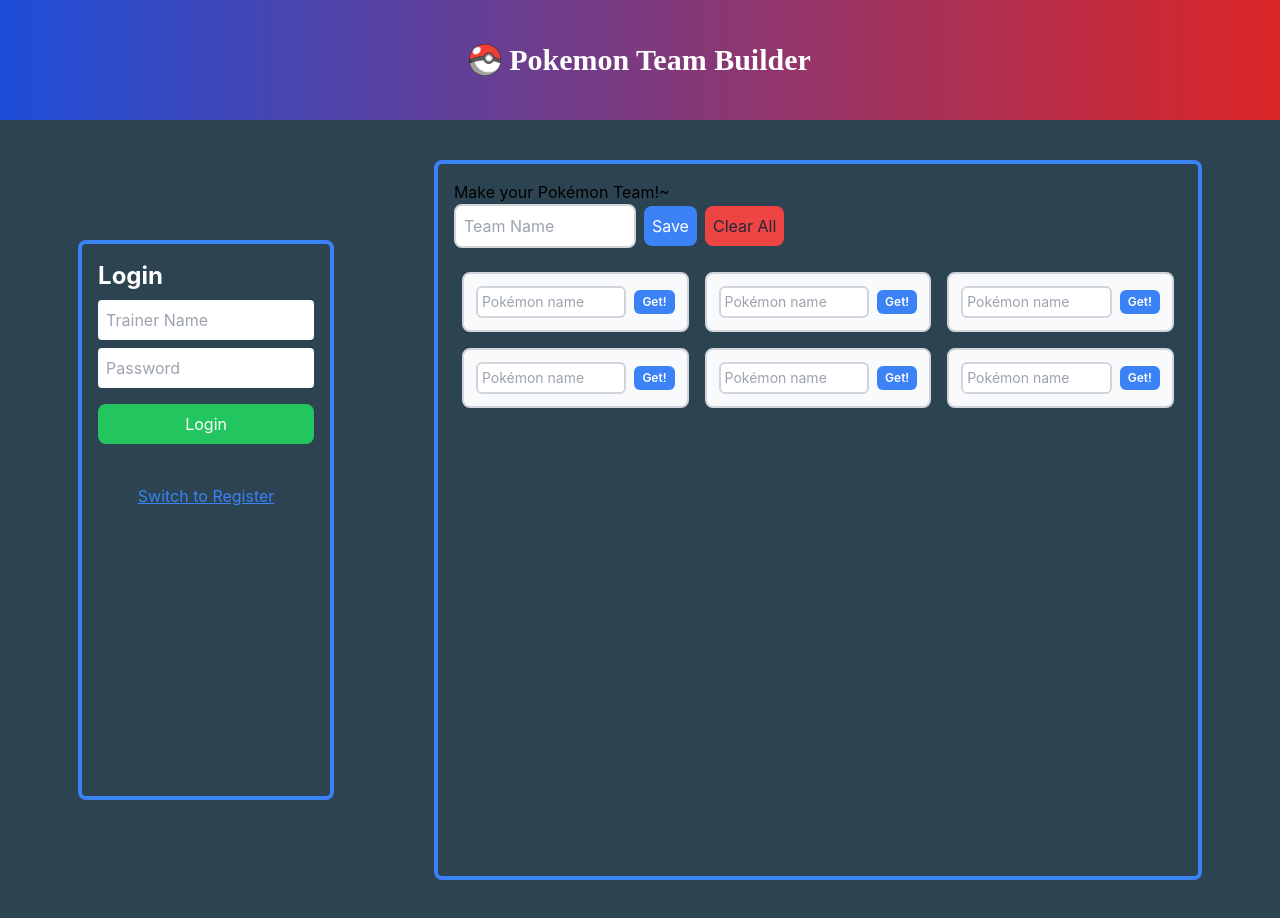
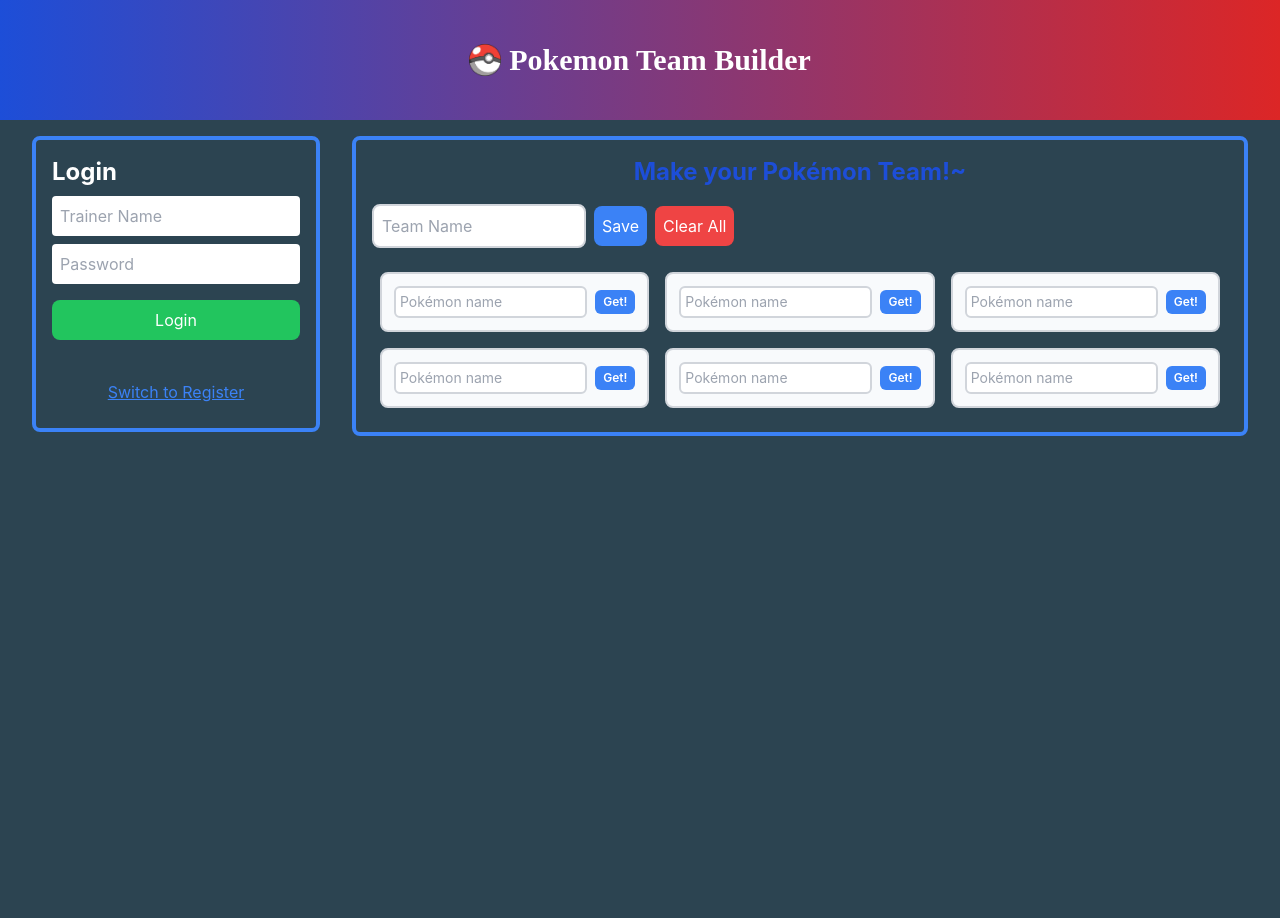
Before and after one commit to ACwolf55/Pokemon-team-builder-hooks, a React (Create React App) app: page / in a window 1280 px wide. Built offline with nearby package versions, Linux system fonts and the light colour scheme; a web font is replaced by a local one.

Commit message:
feat: clear buttons, friendlier error messages, responsive CSS, header link

```diff
--- a/src/components/Nav.tsx
+++ b/src/components/Nav.tsx
@@ -15,7 +15,7 @@
 
 
   return (
-    <nav className={`lg:w-[20vw] w-full lg:h-[70vh] h-auto border-4 p-4 rounded-lg ${isRegister ? 'border-red-500 bg-red-500' : 'border-blue-500'}`}>
+    <nav className={`w-full max-w-sm lg:max-w-none lg:w-72 border-4 p-4 rounded-lg ${isRegister ? 'border-red-500 bg-red-500' : 'border-blue-500'}`}>
   { sessionTrainerName ? <UserNav sessionTrainerName={sessionTrainerName}/> : <RegLoginNav/>  }
   </nav>
   );
--- a/src/components/NewPokemonTeam.tsx
+++ b/src/components/NewPokemonTeam.tsx
@@ -76,8 +76,10 @@
   };
 
   return (
-    <div className="lg:w-[60vw] w-full lg:h-[90vh] h-auto border-4 border-blue-500 rounded-lg p-4">
-      <h2>Make your Pokémon Team!~</h2>
+    <div className="w-full lg:max-w-4xl border-4 border-blue-500 rounded-lg p-4">
+      <h2 className="text-2xl font-bold text-center text-blue-700 mb-4">
+        Make your Pokémon Team!~
+      </h2>
       <div className="flex items-center space-x-2 mb-4">
         <input
           type="text"
@@ -94,7 +96,7 @@
         </button>
         <button
           onClick={clearAll}
-          className="bg-red-500 hover:bg-red-600 text-gray-800 p-2 rounded-lg"
+          className="bg-red-500 hover:bg-red-600 text-white p-2 rounded-lg"
         >
           Clear All
         </button>
--- a/src/components/RegLoginNav.tsx
+++ b/src/components/RegLoginNav.tsx
@@ -53,6 +53,8 @@
         console.error(err);
         if (err.response?.status === 409) {
           alert("That trainer name is already taken. Try another.");
+        } else if (err.response?.status === 403) {
+          alert("Password must be at least 4 characters.");
         } else {
           alert(
             `Error: ${err.response?.status || "unknown"} - ${err.response?.data || "something went wrong"}`
--- a/src/pages/Home.tsx
+++ b/src/pages/Home.tsx
@@ -5,7 +5,7 @@
 
 const Home = () => {
   return (
-<main className="min-h-screen p-4 flex flex-col lg:flex-row items-center justify-center gap-[8%]">
+<main className="min-h-screen p-4 flex flex-col lg:flex-row items-center lg:items-start justify-center gap-6 lg:gap-8">
     <Nav />
     <NewPokemonTeam />
 </main>
```
